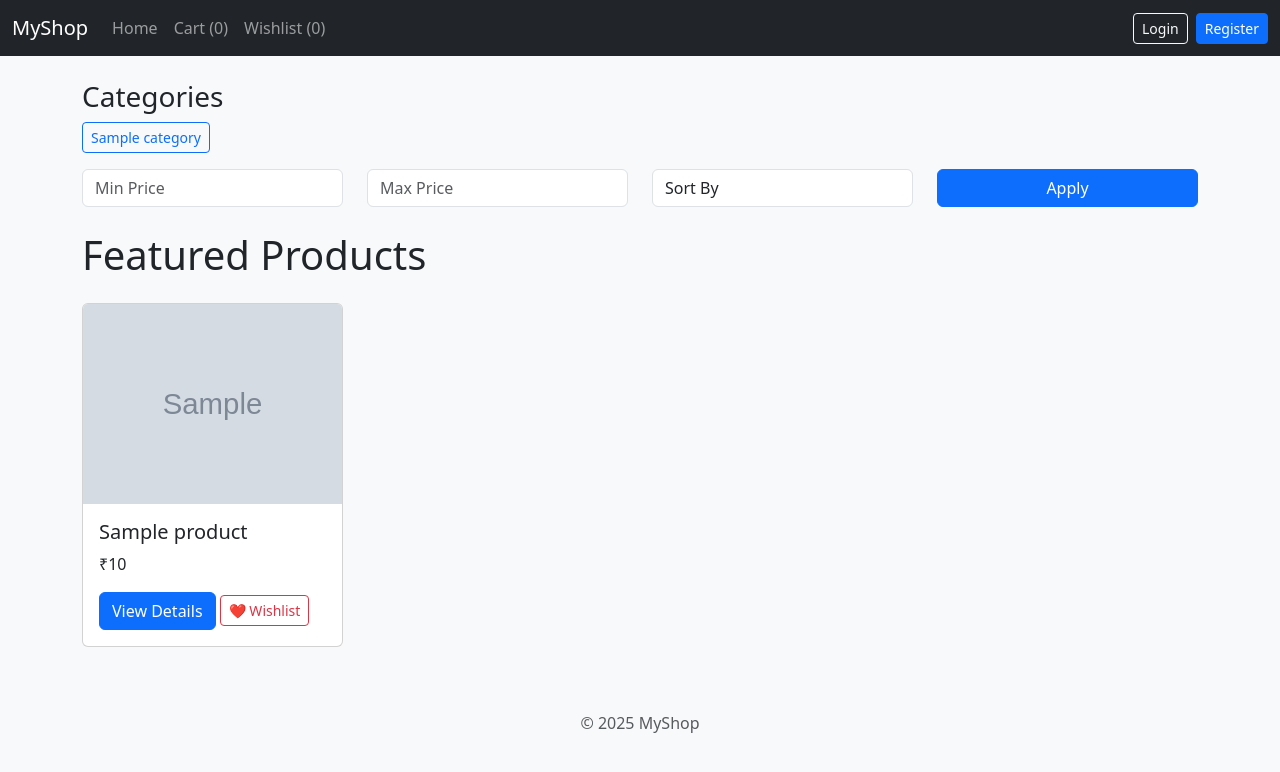
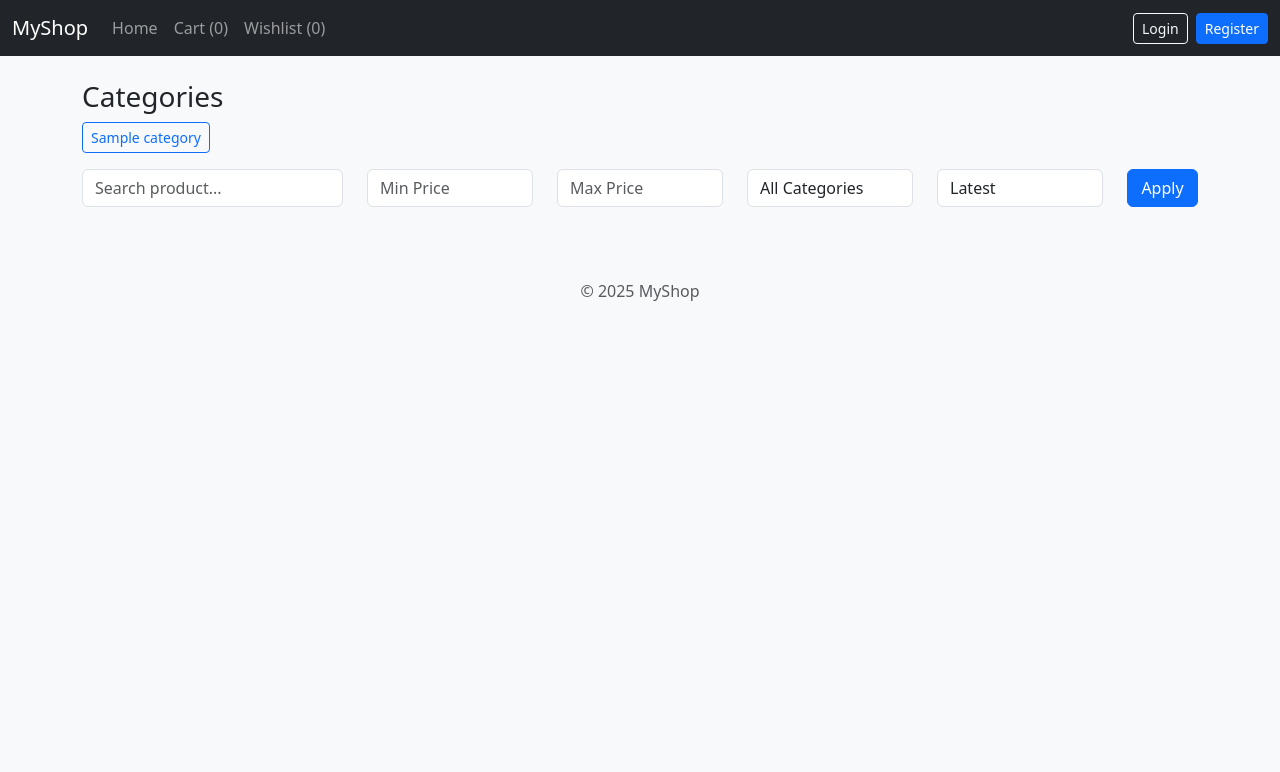
Before and after one commit to PraneetNS/e-commerce, a PHP site: page /ecommerce-mvc/ in a window 1280 px wide. Shown: the top 772 px of the page. Run offline with PHP 8.4, Linux system fonts and the light colour scheme; tables that the repository leaves empty or names only in its code hold one stand-in row (values such as "Sample post"); grey boxes marked "Sample" are stand-in pictures.

Commit message:
one push

```diff
--- a/app/Models/product.php
+++ b/app/Models/product.php
@@ -121,10 +121,20 @@ public function paginate(int $start, int $limit): array
     $stmt->execute();
     return $stmt->fetchAll();
 }
-public function filterProducts(?string $min, ?string $max, ?string $sort): array
+public function advancedFilter(?string $search, ?int $categoryId, ?string $min, ?string $max, ?string $sort): array
 {
     $sql = "SELECT * FROM products WHERE 1=1";
     $params = [];
+
+    if (!empty($search)) {
+        $sql .= " AND name LIKE :search";
+        $params['search'] = "%$search%";
+    }
+
+    if (!empty($categoryId)) {
+        $sql .= " AND category_id = :cid";
+        $params['cid'] = $categoryId;
+    }
 
     if (!empty($min)) {
         $sql .= " AND price >= :min";
@@ -136,12 +146,18 @@ public function filterProducts(?string $min, ?string $max, ?string $sort): array
         $params['max'] = $max;
     }
 
-    if ($sort === "low-high") {
-        $sql .= " ORDER BY price ASC";
-    } elseif ($sort === "high-low") {
-        $sql .= " ORDER BY price DESC";
-    } elseif ($sort === "newest") {
-        $sql .= " ORDER BY created_at DESC";
+    switch ($sort) {
+        case "low-high":
+            $sql .= " ORDER BY price ASC";
+            break;
+        case "high-low":
+            $sql .= " ORDER BY price DESC";
+            break;
+        case "newest":
+            $sql .= " ORDER BY created_at DESC";
+            break;
+        default:
+            $sql .= " ORDER BY created_at DESC";
     }
 
     $stmt = $this->db->prepare($sql);
@@ -151,4 +167,5 @@ public function filterProducts(?string $min, ?string $max, ?string $sort): array
 }
 
 
+
 }
--- a/app/Views/home/index.php
+++ b/app/Views/home/index.php
@@ -6,50 +6,40 @@
     </a>
 <?php endforeach; ?>
 </div>
-
 <form action="/ecommerce-mvc/public/home/filter" method="get" class="row mb-4">
 
-    <div class="col-md-3">
+    <div class="col-md-3 mb-2">
+        <input type="text" name="search" value="<?= $search ?? '' ?>" class="form-control" placeholder="Search product...">
+    </div>
+
+    <div class="col-md-2 mb-2">
         <input type="number" name="min" class="form-control" placeholder="Min Price">
     </div>
 
-    <div class="col-md-3">
+    <div class="col-md-2 mb-2">
         <input type="number" name="max" class="form-control" placeholder="Max Price">
     </div>
 
-    <div class="col-md-3">
+    <div class="col-md-2 mb-2">
+        <select name="category" class="form-control">
+            <option value="">All Categories</option>
+            <?php foreach ($categories as $c): ?>
+                <option value="<?= $c['id'] ?>"><?= $c['name'] ?></option>
+            <?php endforeach; ?>
+        </select>
+    </div>
+
+    <div class="col-md-2 mb-2">
         <select name="sort" class="form-control">
-            <option value="">Sort By</option>
+            <option value="latest">Latest</option>
             <option value="low-high">Price: Low to High</option>
             <option value="high-low">Price: High to Low</option>
             <option value="newest">Newest</option>
         </select>
     </div>
 
-    <div class="col-md-3">
+    <div class="col-md-1 mb-2">
         <button class="btn btn-primary w-100">Apply</button>
     </div>
 
 </form>
-
-
-<h1 class="mb-4">Featured Products</h1>
-
-<div class="row">
-<?php foreach ($products as $p): ?>
-<div class="col-md-3 mb-4">
-    <div class="card h-100">
-        <?php if (!empty($p['image'])): ?>
-            <img src="/ecommerce-mvc/public<?= $p['image'] ?>" class="card-img-top" style="height:200px; object-fit:cover;">
-        <?php endif; ?>
-        <div class="card-body">
-            <h5 class="card-title"><?= $p['name'] ?></h5>
-            <p class="card-text">₹<?= $p['price'] ?></p>
-            <a href="/ecommerce-mvc/public/product/show/<?= $p['id'] ?>" class="btn btn-primary">View Details</a>
-            <a href="/ecommerce-mvc/public/wishlist/add/<?= $p['id'] ?>" class="btn btn-outline-danger btn-sm">❤️ Wishlist</a>
-
-        </div>
-    </div>
-</div>
-<?php endforeach; ?>
-</div>
--- a/app/controllers/homeController.php
+++ b/app/controllers/homeController.php
@@ -29,10 +29,12 @@ $products = $productModel->paginate($start, $limit);
 $total = $productModel->countProducts();
 $pages = ceil($total / $limit);
 $search = $_GET['search'] ?? '';
-$categoryId = $_GET['category'] ?? null;
+$categoryId = isset($_GET['category']) && $_GET['category'] !== ''
+                ? (int)$_GET['category']
+                : null;
+
 $sort = $_GET['sort'] ?? 'latest';
 
-$filteredProducts = $productModel->filterProducts($search, $categoryId, $sort);
 
 }
 
@@ -58,20 +60,28 @@ $filteredProducts = $productModel->filterProducts($search, $categoryId, $sort);
 }
 public function filter(): void
 {
-    $min  = $_GET['min'] ?? null;
-    $max  = $_GET['max'] ?? null;
+    $productModel = new Product();
+    $categoryModel = new Category();
+
+    $min = $_GET['min'] ?? null;
+    $max = $_GET['max'] ?? null;
     $sort = $_GET['sort'] ?? null;
+    $search = $_GET['search'] ?? null;
 
-    $productModel = new Product();
-    $products = $productModel->filterProducts($min, $max, $sort);
+    $categoryId = isset($_GET['category']) && $_GET['category'] !== ""
+                    ? (int)$_GET['category']
+                    : null;
 
-    $catModel = new Category();
-    $categories = $catModel->all();
+    $products = $productModel->advancedFilter($search, $categoryId, $min, $max, $sort);
+    $categories = $categoryModel->all();
 
-    $this->view('home/index', [
-        'products' => $products,
-        'categories' => $categories
+    $this->view("home/index", [
+        "products" => $products,
+        "categories" => $categories,
+        "search" => $search,
+        "sort" => $sort
     ]);
 }
 
+
 }
```
Also changed, not shown: app/Views/admin/dashborad.php (added), app/Views/admin/products/show.php (added), app/controllers/app/Controllers/PaymentController.php (added), middleware/Auth.php (added).
